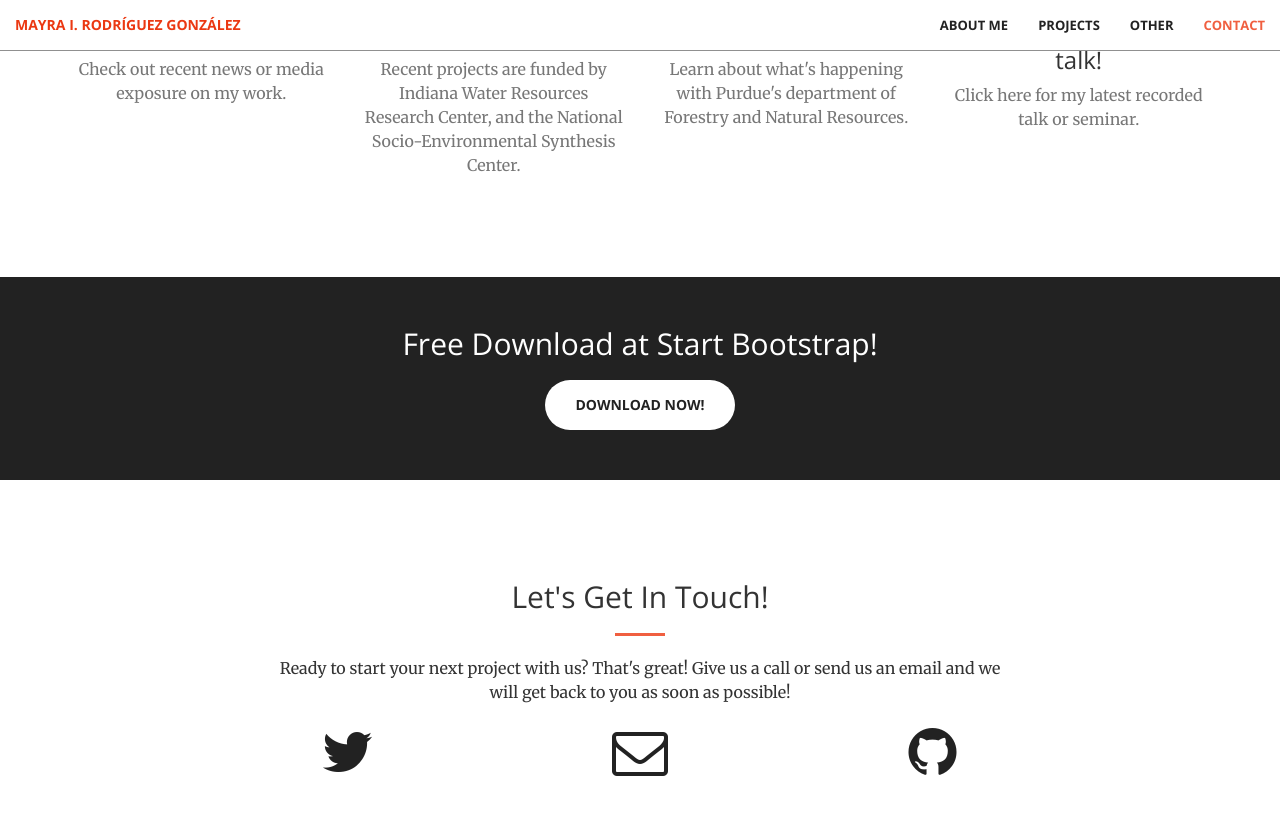
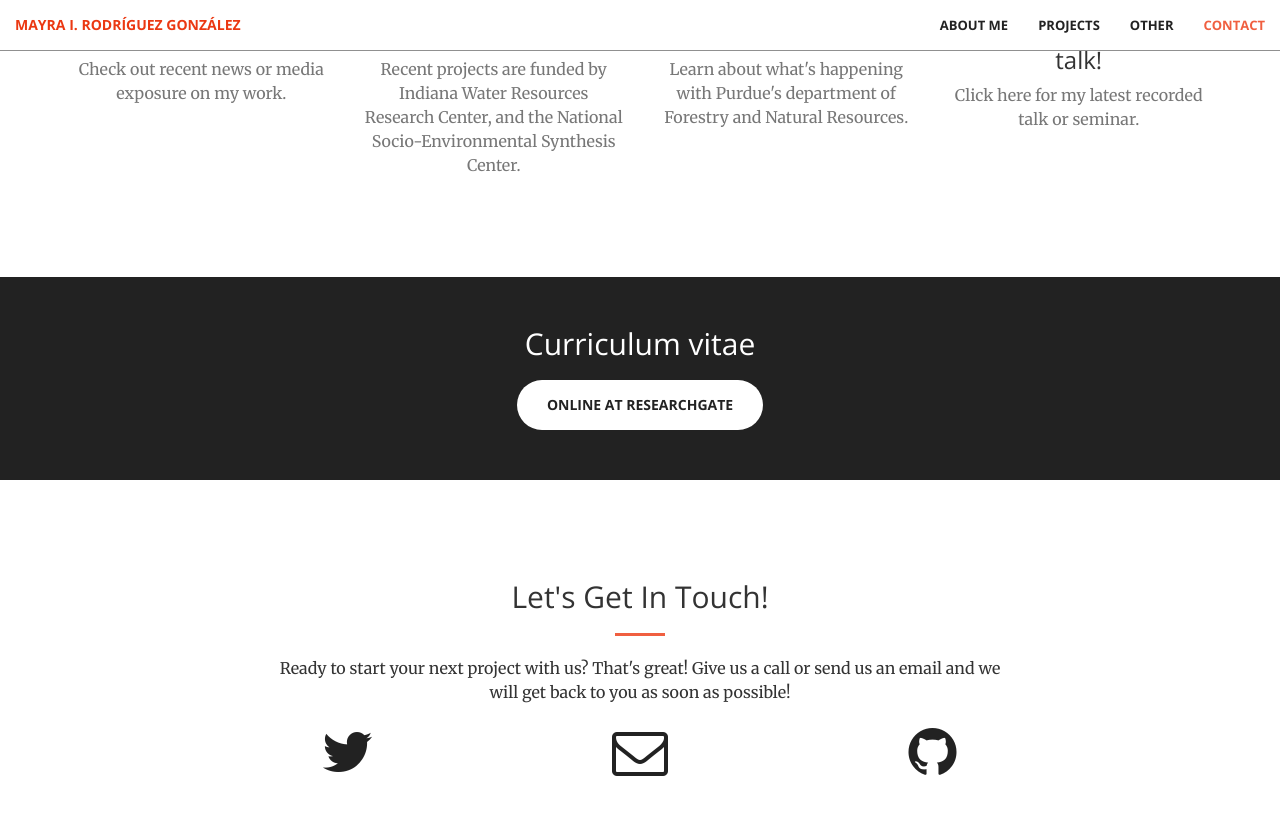
Before and after one commit to RodriguezMayraI/RodriguezMayraI.github.io, a Jekyll site: the page built from index.html, in a window 1280 px wide and 900 px high, scrolled down 2125 px. Shown: the top 815 px of the window. Built offline with Jekyll 4.4.1, drawn with Linux system fonts in a browser that asks for light colours.

Commit message:
Update aside.html

```diff
--- a/_includes/aside.html
+++ b/_includes/aside.html
@@ -1,8 +1,8 @@
   <aside class="bg-dark">
       <div class="container text-center">
           <div class="call-to-action">
-              <h2>Free Download at Start Bootstrap!</h2>
-              <a href="#" class="btn btn-default btn-xl wow tada">Download Now!</a>
+              <h2>Curriculum vitae</h2>
+              <a href="#" class="btn btn-default btn-xl wow tada">Online at ResearchGate</a>
           </div>
       </div>
   </aside>
```
